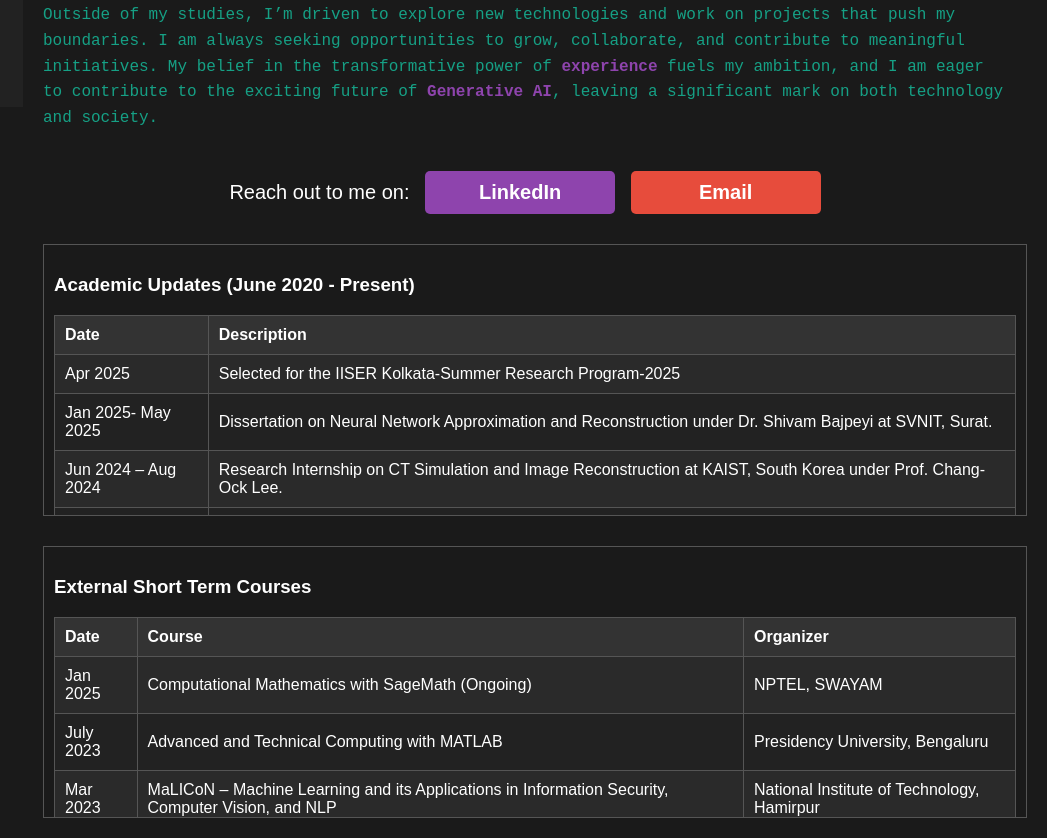
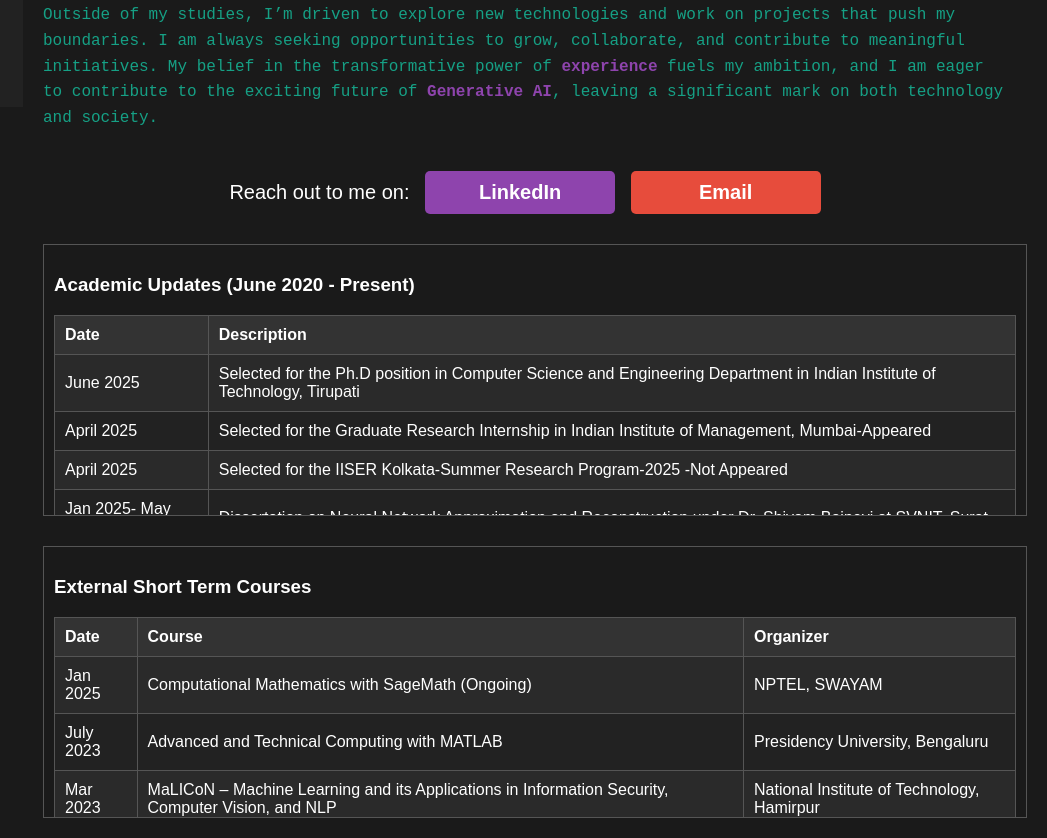
Before and after one commit to rajarapumahesh/My-website, a plain HTML site: page index.html in a window 1280 px wide. Shown: the part 773-1611 px from the top of the page, without its empty margins (233-1280 px from the left). Drawn offline with Linux system fonts and the light colour scheme.

Commit message:
Updated Positions

```diff
--- a/index.html
+++ b/index.html
@@ -401,8 +401,16 @@
                     <th>Description</th>
                 </tr>
                 <tr>
-                    <td>Apr 2025</td>
-                    <td>Selected for the IISER Kolkata-Summer Research Program-2025</td>
+                    <td>June 2025</td>
+                    <td>Selected for the Ph.D position in Computer Science and Engineering Department in Indian Institute of Technology, Tirupati</td>
+                </tr>
+                <tr>
+                    <td>April 2025</td>
+                    <td>Selected for the Graduate Research Internship in Indian Institute of Management, Mumbai-Appeared</td>
+                </tr>
+                <tr>
+                    <td>April 2025</td>
+                    <td>Selected for the IISER Kolkata-Summer Research Program-2025 -Not Appeared</td>
                 </tr>
                 <tr>
                     <td>Jan 2025- May 2025</td>
```
